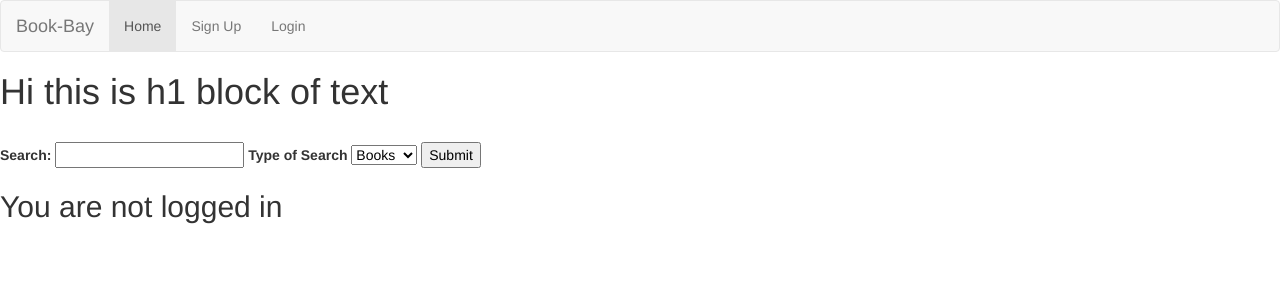
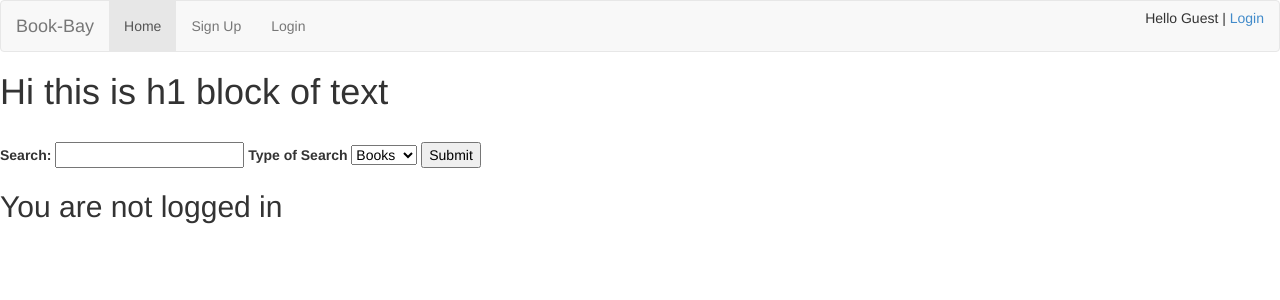
Before and after one commit to shiflonium/BookBay, a Flask app: page / in a window 1280 px wide. Shown: the top 300 px of the page. Run offline with Flask 2, Linux system fonts and the light colour scheme; some libraries are stand-ins or nearby versions.

Commit message:
added user label on the top right with options to login and lologout, including guests

```diff
--- a/app/templates/base.html
+++ b/app/templates/base.html
@@ -42,9 +42,15 @@
 	      {% else %}
 	      <li id="signup"><a href="{{ url_for('signup') }}">Sign Up</a></li>
 	      <li id="login"><a href="{{ url_for('login') }}">Login</a></li>
+
 	      {% endif %}
+
 	    </ul>
-
+	     {% if g.user.is_authenticated() %}
+	     <h5 align="right"> Hello {{g.user.username}} | <a href="{{ url_for('logout') }}">Logout </a> </h5>
+	     {% else %}
+	     <h5 align="right"> Hello Guest | <a href="{{ url_for('login') }}">Login</a> </h5>
+		 {% endif %}
 		</div><!-- /.navbar-collapse -->
 	</nav>
 
```
